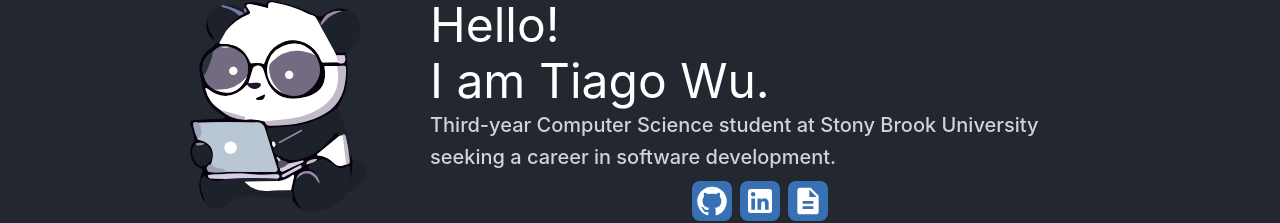
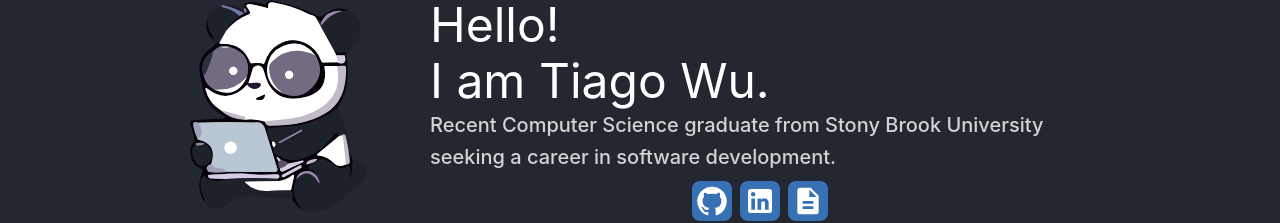
Before and after one commit to tiagowu/portfolio-website, a React (Create React App) app: page / in a window 1280 px wide. Shown: the part 327-550 px from the top of the page. Built offline with nearby package versions, Linux system fonts and the light colour scheme; no server answers.

Commit message:
Update short summary in Header.jsx

```diff
--- a/src/components/Header.jsx
+++ b/src/components/Header.jsx
@@ -28,7 +28,7 @@ const Header = () => {
             I am Tiago Wu.
           </Typography>
           <HeaderSubtext variant="h6">
-            Third-year Computer Science student at Stony Brook University seeking a career in software development.
+            Recent Computer Science graduate from Stony Brook University seeking a career in software development.
           </HeaderSubtext>
           <HeaderButtons>
             {buttonsInfo.map((button, index) => (
```
